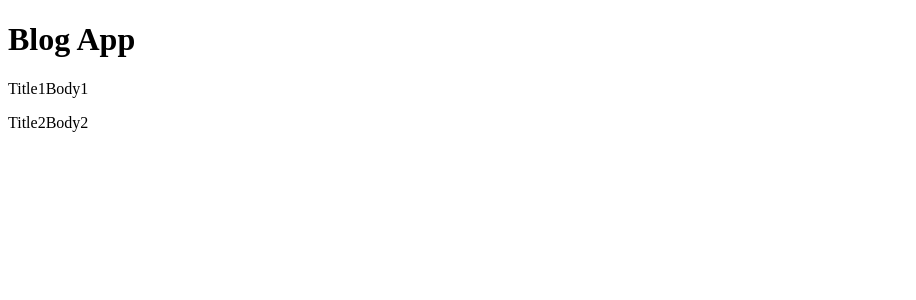
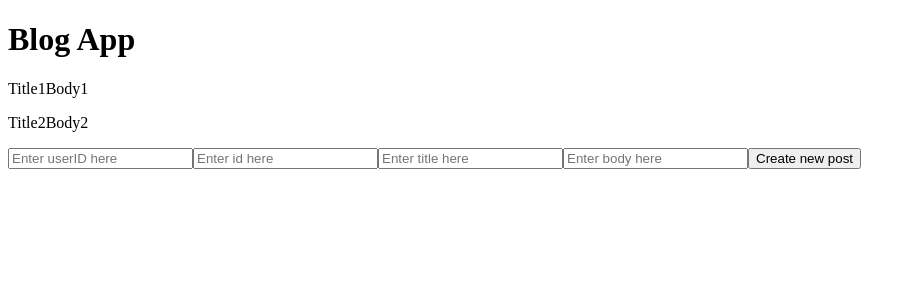
Before and after one commit to RoaaAlSughair/W9D02_React_Hooks, a React (Create React App) app in the folder react_blog/: page / in a window 1280 px wide. Shown: the top 300 px of the page, without its empty margins (0-916 px from the left). Built offline with nearby package versions, Linux system fonts and the light colour scheme.

Commit message:
Pulse check: Question 6+7

```diff
--- a/react_blog/src/App.js
+++ b/react_blog/src/App.js
@@ -1,32 +1,12 @@
-import React, {useState} from 'react';
-
+import React from 'react';
+import Posts from "./components/Posts";
 
 // jsx
 const App = () => {
 
-  const [posts, setPosts] = useState([
-    {
-      userID: "1",
-      id: "101",
-      title: "Title1",
-      body: "Body1",
-    },
-    {
-      userID: "2",
-      id: "103",
-      title: "Title2",
-      body: "Body2",
-    }
-  ]);
-
   return <div>
     <h1>Blog App</h1>
-
-  {
-    posts.map((element) => {
-    return <p key = {element.id}>{element.title}{element.body}</p>
-  })
-  }
+    <Posts />
     </div>;
 };
 
--- /dev/null
+++ b/react_blog/src/components/Posts.js
@@ -0,0 +1,44 @@
+import React, {useState} from 'react';
+
+
+// jsx
+const Posts = () => {
+
+  const [posts, setPosts] = useState([
+    {
+      userID: "1",
+      id: "101",
+      title: "Title1",
+      body: "Body1",
+    },
+    {
+      userID: "2",
+      id: "103",
+      title: "Title2",
+      body: "Body2",
+    }
+  ]);
+
+  const [userID, setUserID] = useState("");
+  const [id, setId] = useState("");
+  const [title, setTitle] = useState("");
+  const [body, setBody] = useState("");
+
+  return <div>
+
+  {
+    posts.map((element) => {
+    return <p key = {element.id}>{element.title}{element.body}</p>
+  })
+  }
+
+  <input type="text" placeholder="Enter userID here" onChange= {(e) => {setUserID(e.target.value)}}/>
+  <input type="text" placeholder="Enter id here" onChange= {(e) => {setId(e.target.value)}}/>
+  <input type="text" placeholder="Enter title here" onChange= {(e) => {setTitle(e.target.value)}}/>
+  <input type="text" placeholder="Enter body here" onChange= {(e) => {setBody(e.target.value)}}/>
+  <button>Create new post</button>
+
+    </div>;
+};
+
+export default Posts
```
Also changed, not shown: react_blog/src/components/Login.js (added, +11 -0 lines).
